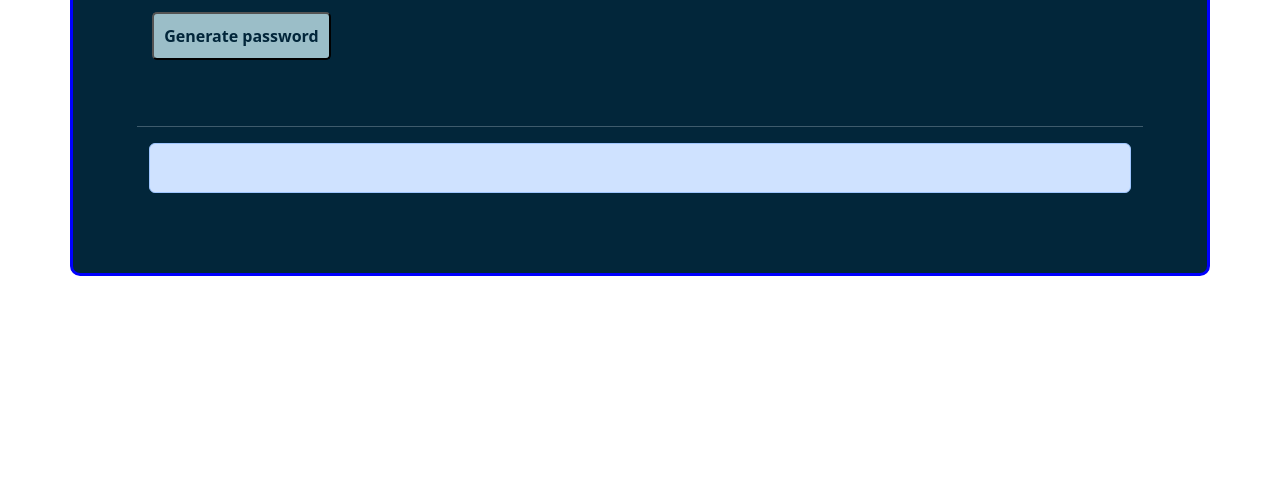
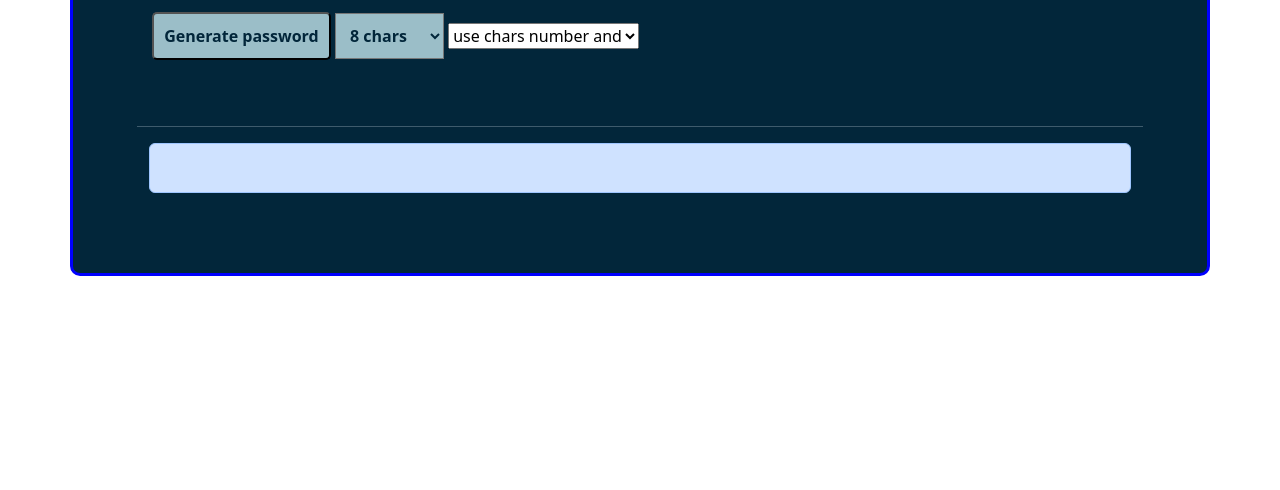
Before and after one commit to AmeerHeiba/PasswordGenerator, a plain HTML site: page index.html in a window 1280 px wide. Shown: the part 310-800 px from the top of the page. Drawn offline with nearby package versions, Linux system fonts and the light colour scheme.

Commit message:
Adding password length option

```diff
--- a/app.js
+++ b/app.js
@@ -3,15 +3,19 @@ const characters = ["A","B","C","D","E","F","G","H","I","J","K","L","M","N","O"
 
 let pass = [];
 let passtxt = document.getElementById("pass_txt");
+let passwordLenM = document.getElementById("passlength-select");
+let passwordLen = passwordLenM.value;
 
+console.log (passwordLen);
 
 function newPassword()
 {
 
+    passwordLen = passwordLenM.value;
     passtxt.textContent = "";
     pass = [];
 
-    for (let index = 0; index < 16; index++) {
+    for (let index = 0; index < passwordLen; index++) {
 
         pass.push(characters[Math.ceil(Math.random()*90)]);
         passtxt.textContent += pass [index];
--- a/index.html
+++ b/index.html
@@ -15,12 +15,26 @@
         <h2 class="h2" id="title_h"><mark>Generate</mark> a random Password</h2>
         <p id="para">Never use an insecure password again.</p>
         <button id="generate_btn" onclick="newPassword()">Generate password</button>
+
+        <select id="passlength-select">
+            <option value="8">8 chars</option>
+            <option value="16">16 chars</option>
+            <option value="32">32 chars</option>
+          </select>
+
+          <select id="passtype-select">
+            <option value="1">use chars number and </option>
+            <option value="2">16 chars</option>
+            <option value="3">32 chars</option>
+          </select>
         <hr>
         <div class="container text-center">
             <div class="alert alert-primary" role="alert">
                 <p id="pass_txt"></p>
               </div>
         </div>
+
+
     </div>
 
 
--- a/styles.css
+++ b/styles.css
@@ -33,6 +33,14 @@
     font-weight: bold;
 }
 
+#passlength-select
+{
+    color: rgb(2, 38, 58);
+    background-color: #9BBEC8;
+    font-weight: bold;
+    padding: 1%;
+}
+
 hr
 {
     color: aliceblue;
```
